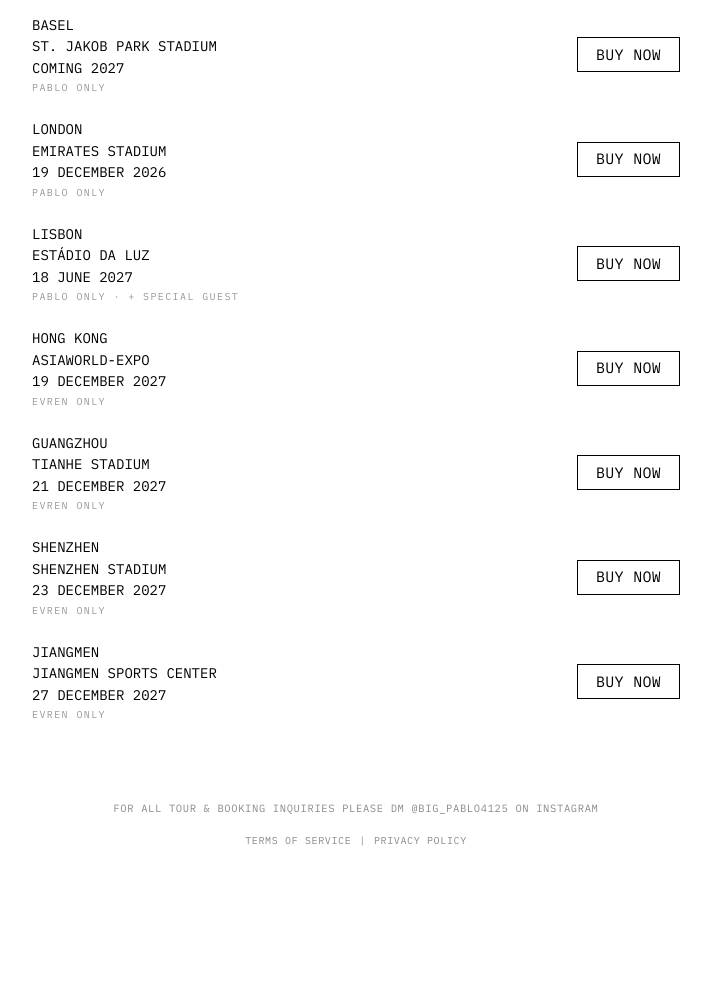
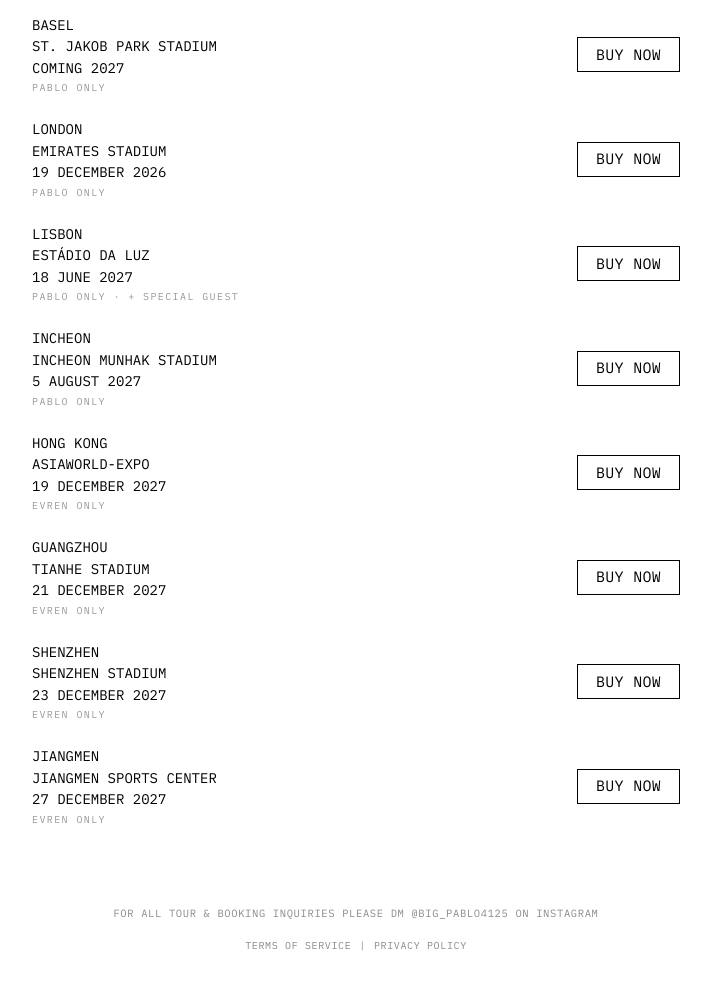
Before and after one commit to HotKeyGaming/PabloEvrenTour.github.io, a plain HTML site: page og.html in a window 1280 px wide. Shown: the part 610-1598 px from the top of the page, without its empty margins (284-995 px from the left). Before the commit the page ends 1509 px from the top, so only its background shows below. Drawn offline with Linux system fonts and the light colour scheme.

Commit message:
Update og.html
KOREAAAA

```diff
--- a/og.html
+++ b/og.html
@@ -244,6 +244,7 @@ function initGlobe() {
     { city:'Madrid (Jul)',          country:'Spain',          lat:40.4168, lng:-3.7038, status:'completed' },
     { city:'London (Dec)', country:'United Kingdom', lat:51.5549, lng:-0.1084, status:'upcoming' },
     { city:'Lisbon', country:'Portugal', lat:38.7527, lng:-9.1847, status:'upcoming' },
+    { city:'Incheon', country:'South Korea', lat:37.4349, lng:126.6930, status:'upcoming' },
     { city:'Hong Kong',           country:'Hong Kong',      lat:22.3080, lng:113.9185, status:'upcoming' },
     { city:'Guangzhou',            country:'China',          lat:23.1291, lng:113.2644, status:'upcoming' },
     { city:'Shenzhen',             country:'China',          lat:22.5431, lng:114.0579, status:'upcoming' },
@@ -428,6 +429,7 @@ const RSHOWS=[
   {city:'Milan (Oct)',lat:45.406,lng:9.093,date:'Oct 11, 2026',year:2026,note:null},
   {city:'London (Dec)',lat:51.555,lng:-0.108,date:'Dec 19, 2026',year:2026,note:null},
   {city:'Lisbon',lat:38.753,lng:-9.185,date:'Jun 18, 2027',year:2027,note:'⭐ Special Guest'},
+  {city:'Incheon',lat:37.435,lng:126.693,date:'Aug 5, 2027',year:2027,note:null},
   {city:'Hong Kong',lat:22.308,lng:113.918,date:'Dec 19, 2027',year:2027,note:'🏛️ Government Sponsored'},
   {city:'Guangzhou',lat:23.129,lng:113.264,date:'Dec 21, 2027',year:2027,note:null},
   {city:'Shenzhen',lat:22.543,lng:114.058,date:'Dec 23, 2027',year:2027,note:null},
@@ -529,6 +531,13 @@ var OG_SHOWS = [
   "date": "18 JUNE 2027",
   "iso": "2027-06-18T23:59:59",
   "who": "PABLO ONLY · + SPECIAL GUEST"
+ },
+ {
+  "city": "INCHEON",
+  "venue": "INCHEON MUNHAK STADIUM",
+  "date": "5 AUGUST 2027",
+  "iso": "2027-08-05T23:59:59",
+  "who": "PABLO ONLY"
  },
  {
   "city": "HONG KONG",
```
